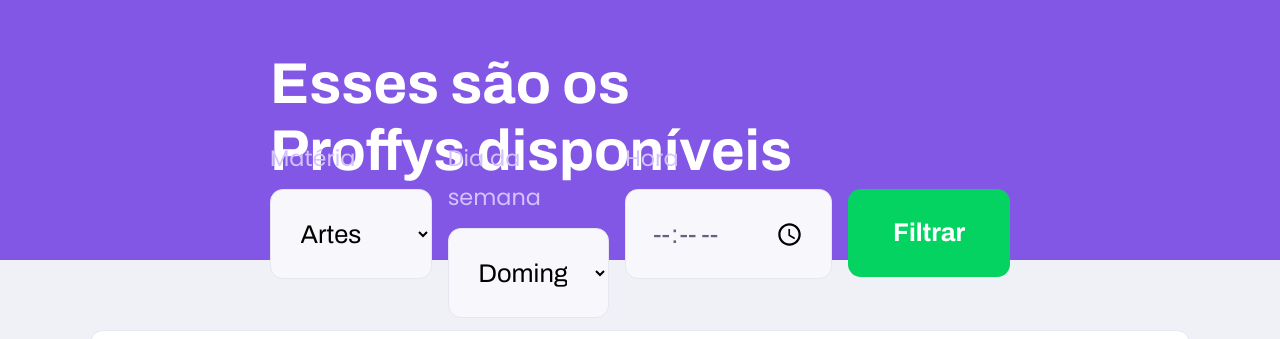
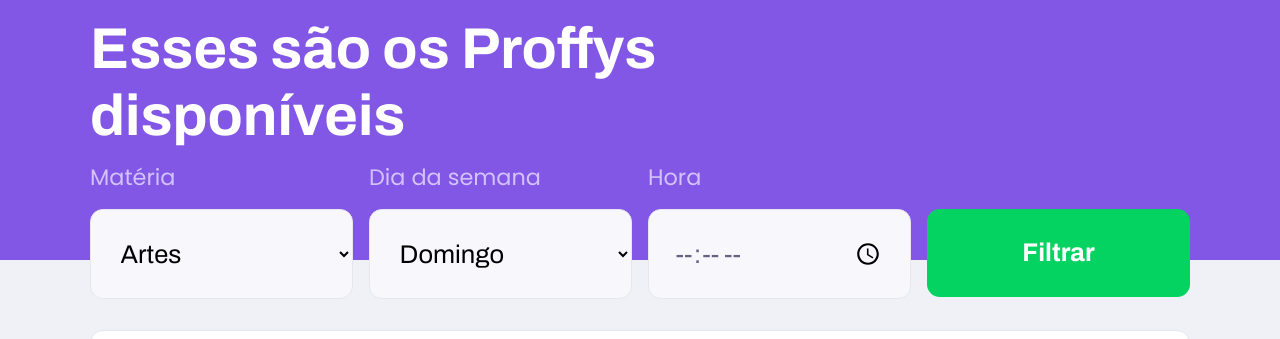
Before and after one commit to Raul-Amoras/Semana-Next-Level-Week, a plain HTML site: page study.html in a window 1280 px wide. Shown: the part 80-419 px from the top of the page. Drawn offline with Linux system fonts and the light colour scheme.

Commit message:
ajustado titulo no header

```diff
--- a/styles/partials/page-study.css
+++ b/styles/partials/page-study.css
@@ -225,8 +225,8 @@
     }
 
     .page-header .header-content{
-        max-width: 740px;
-        margin: 0 auto;
+        max-width: 1100px;
+        margin: 0 au0to;
         flex: 1 1;
         padding-bottom: 48px;
         display: flex;
@@ -235,7 +235,8 @@
     }
 
     .page-header .header-content strong{
-        max-width:550px;
+        max-width:750px;
+        margin-top: -70px;
     }
 
 
@@ -246,9 +247,10 @@
     #search-teachers{
         display: grid;
         grid-template-columns: repeat(4, 1fr);
+        width:1100px;
         gap: 16px;
         position: absolute;
-        bottom:-58px;
+        bottom:-90px;
     }
     #page-study main{
         padding:32px 0;
```
